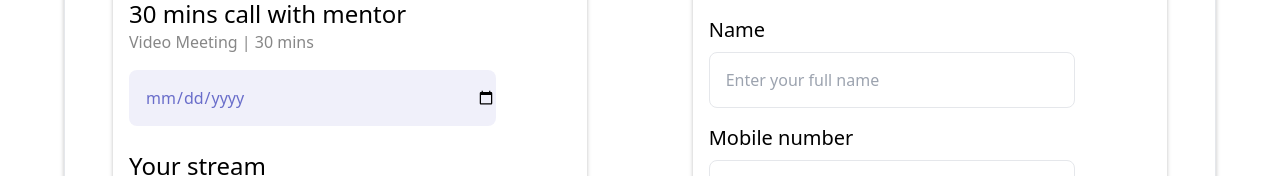
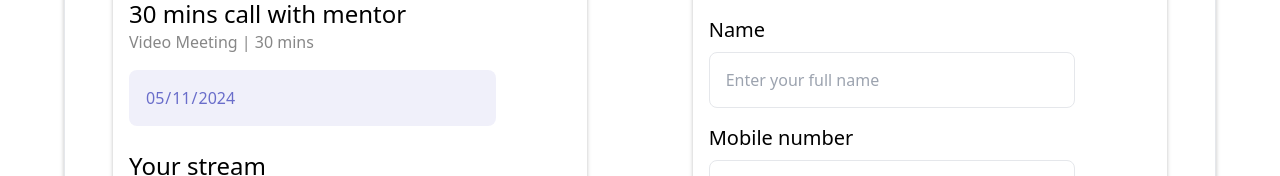
Before and after one commit to shubhashit/Mentifyme, a React (Create React App) app in the folder frontend/: page /payment in a window 1280 px wide. Both pictures are taken after a click on the element "Continue". Shown: the part 349-525 px from the top of the page. Built offline with nearby package versions, Linux system fonts and the light colour scheme; no server answers.

Commit message:
date and stream readonly

```diff
--- a/frontend/src/components/Details.js
+++ b/frontend/src/components/Details.js
@@ -47,10 +47,10 @@ export default function Details(props) {
                             <div className='text-base font-normal text-[#878787]'>Video Meeting | 30 mins</div>
                         </div>
 
-                        <input type='date' className='h-14 bg-[#696DCA1A] rounded-lg w-[80%] pl-4 mt-4 mb-6 text-[#696DCA]'></input>
+                        <input type='date' defaultValue={"2024-05-11"} readOnly className='h-14 bg-[#696DCA1A] outline-none rounded-lg w-[80%] pl-4 mt-4 mb-6 text-[#696DCA]'></input>
 
                         <div className='text-2xl font-medium '>Your stream</div>
-                        <div className='h-[3.5rem] w-[80%] border rounded-lg mb-6'><input ref={Stream} className='h-full w-full outline-none' type="search" name="IIT JEE" id="" />{props.dateTimeDetails.stream}</div>
+                        <div className='h-[3.5rem] w-[80%] border rounded-lg mb-6'><input ref={Stream} className='h-full w-full outline-none text-lg font-semibold pl-2' type="text" readOnly value={props.dateTimeDetails.stream} name="IIT JEE" id="" /></div>
 
                         <div className='font-normal text-[1.375rem]'>₹ 799 <span className='text-xs text-[#878787]'>₹ 999</span></div>
                     </div>
```
